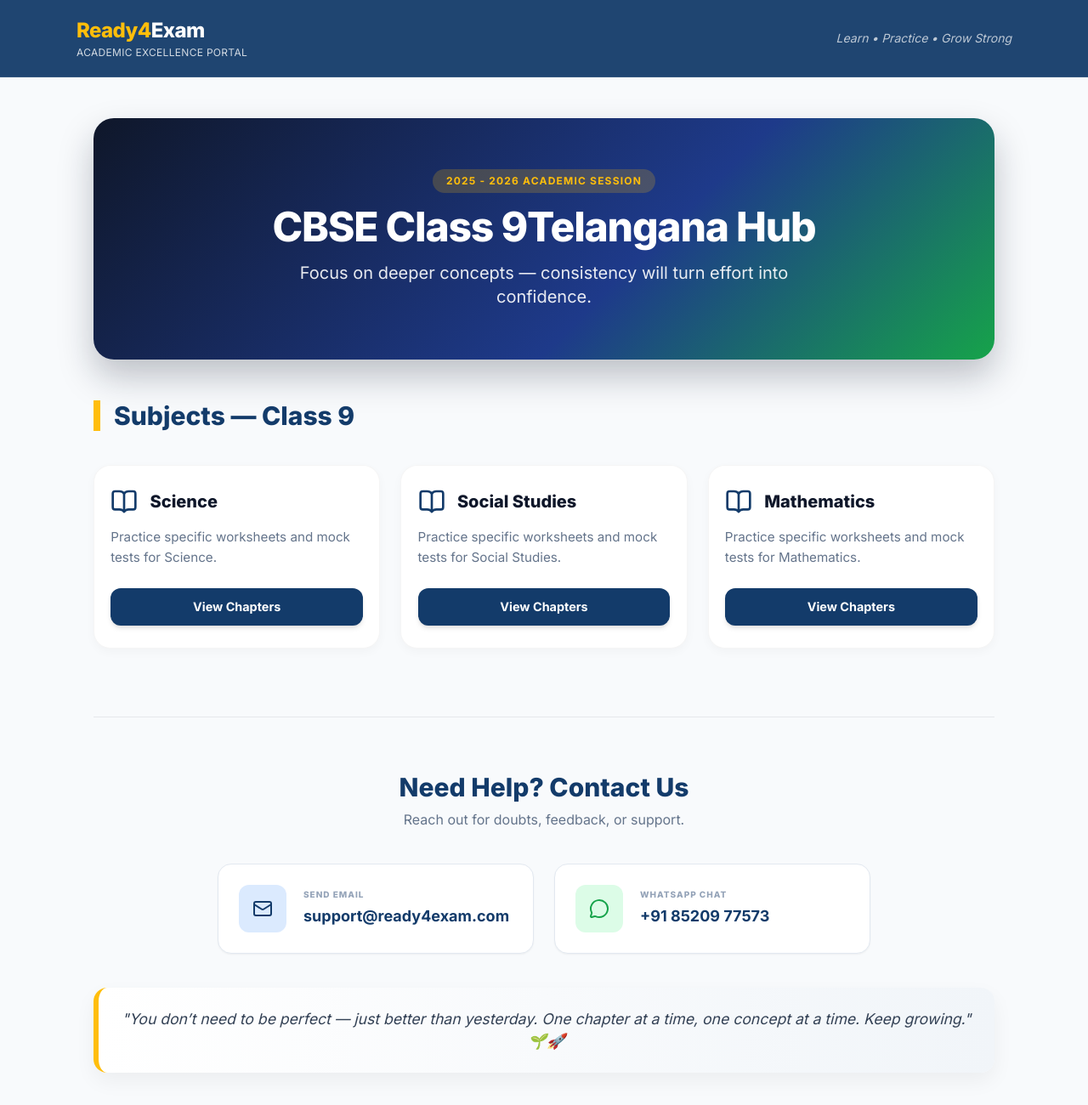
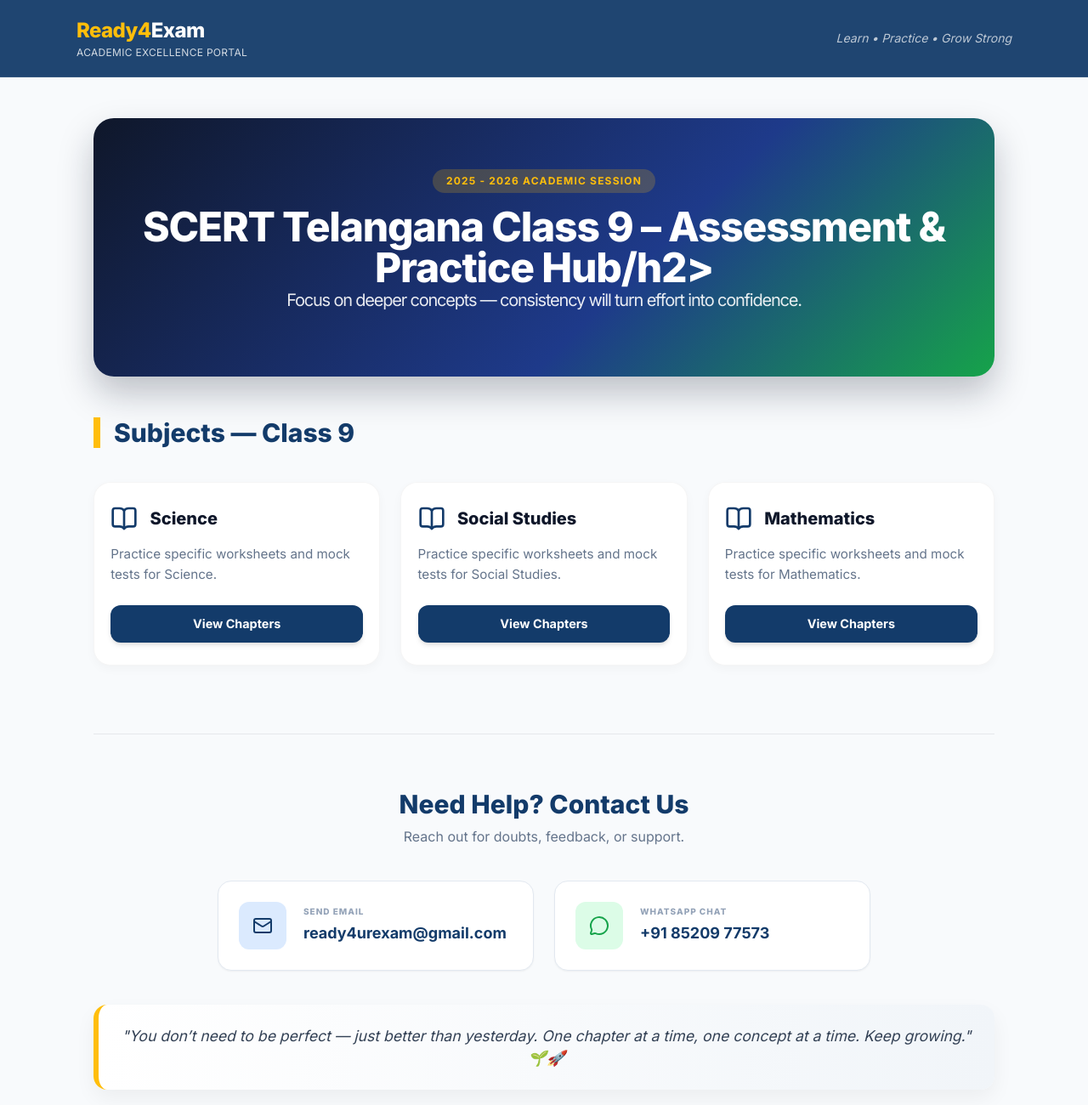
Before and after one commit to ready4exam/ready4exam-class-9Telangana, a plain HTML site: page index.html in a window 1280 px wide. Shown: the top 1300 px of the page at 85% size. Drawn offline with nearby package versions, Linux system fonts and the light colour scheme.

Commit message:
Update index.html

```diff
--- a/index.html
+++ b/index.html
@@ -4,7 +4,7 @@
 <meta charset="utf-8"/>
 <meta name="viewport" content="width=device-width, initial-scale=1, maximum-scale=1, user-scalable=no">
 
-<title>CBSE Class 9Telangana — Ready4Exam</title>
+<title> SCERT Class 9 — Ready4Exam</title>
 
 <link href="https://fonts.googleapis.com/css2?family=Inter:wght@400;600;700;800&family=Merriweather:wght@400;700&display=swap" rel="stylesheet">
 <script src="https://cdn.tailwindcss.com"></script>
@@ -78,7 +78,7 @@ body{margin:0;background:#f8fafc;font-family:'Inter',sans-serif;overflow-x:hidde
 
   <section class="hero text-center">
     <span class="bg-gold/20 text-gold px-4 py-1.5 rounded-full text-xs font-bold uppercase tracking-widest mb-4 inline-block">2025 - 2026 Academic Session</span>
-    <h2 class="text-3xl md:text-5xl font-black tracking-tight mb-4">CBSE Class 9Telangana Hub</h2>
+    <h2 class="text-3xl md:text-5xl font-black tracking-tight mb-4">SCERT Telangana Class 9 – Assessment & Practice Hub/h2>
     <p id="class-note" class="text-base md:text-xl max-w-2xl mx-auto opacity-90 font-medium leading-relaxed"></p>
   </section>
 
@@ -116,13 +116,13 @@ body{margin:0;background:#f8fafc;font-family:'Inter',sans-serif;overflow-x:hidde
       <p class="text-slate-500 font-medium mt-2">Reach out for doubts, feedback, or support.</p>
     </div>
     <div class="grid grid-cols-1 md:grid-cols-2 gap-6 max-w-3xl mx-auto">
-      <a href="mailto:support@ready4exam.com" class="contact-card flex items-center p-6 bg-white rounded-2xl shadow-sm">
+      <a href="mailto:ready4urexam@gmail.com" class="contact-card flex items-center p-6 bg-white rounded-2xl shadow-sm">
         <div class="bg-blue-100 p-4 rounded-xl text-cbse-blue">
           <i data-lucide="mail" class="h-6 w-6"></i>
         </div>
         <div class="ml-5">
           <span class="block text-[10px] font-black text-slate-400 uppercase tracking-widest mb-1">Send Email</span>
-          <span class="text-lg font-bold text-cbse-blue">support@ready4exam.com</span>
+          <span class="text-lg font-bold text-cbse-blue">ready4urexam@gmail.com</span>
         </div>
       </a>
       <a href="https://wa.me/918520977573" target="_blank" class="contact-card flex items-center p-6 bg-white rounded-2xl shadow-sm">
```
